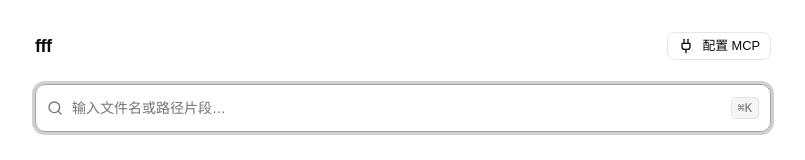
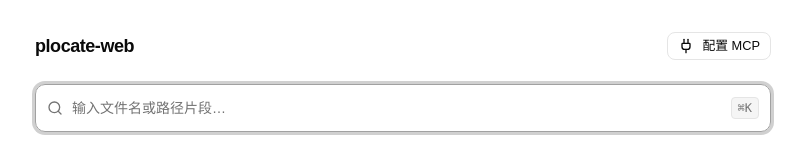
Before and after one commit to fanyang89/fff-server, a React (Vite) app in the folder web/: page / in a window 1280 px wide. Shown: the top 160 px of the page, without its empty margins (237-1042 px from the left). Built offline with nearby package versions, Linux system fonts and the light colour scheme.

Commit message:
rename: web -> plocate-web
Frontend dir, package name, browser title, UI heading and MCP server
key now consistently use the plocate-* naming. Backend Rust untouched.
Replaces the Vite template README with a project-specific one.

```diff
--- a/web/index.html
+++ b/web/index.html
@@ -3,7 +3,7 @@
   <head>
     <meta charset="UTF-8" />
     <meta name="viewport" content="width=device-width, initial-scale=1.0" />
-    <title>fff · 文件搜索</title>
+    <title>plocate-web · 文件搜索</title>
   </head>
   <body>
     <div id="root"></div>
--- a/web/package.json
+++ b/web/package.json
@@ -1,5 +1,5 @@
 {
-  "name": "web",
+  "name": "plocate-web",
   "private": true,
   "version": "0.0.0",
   "type": "module",
--- a/web/src/App.tsx
+++ b/web/src/App.tsx
@@ -13,7 +13,7 @@
   return (
     <div className="mx-auto flex min-h-svh max-w-3xl flex-col px-4 py-8">
       <header className="mb-6 flex items-center justify-between">
-        <h1 className="text-lg font-semibold tracking-tight">fff</h1>
+        <h1 className="text-lg font-semibold tracking-tight">plocate-web</h1>
         <McpSheet />
       </header>
 
--- a/web/src/components/mcp-sheet.tsx
+++ b/web/src/components/mcp-sheet.tsx
@@ -17,7 +17,7 @@
 // VS Code / mcp.json style — widely adopted by Cursor, Cline, etc.
 const MCP_CONFIG = `{
   "mcpServers": {
-    "fff-server": {
+    "plocate-server": {
       "url": "${SERVER_URL}",
       "type": "http"
     }
```
Also changed, not shown: 2 other files (tests, documents, lock files or other folders).
